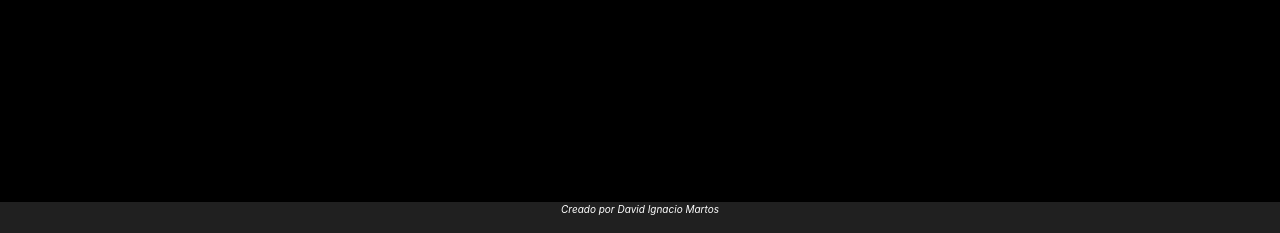
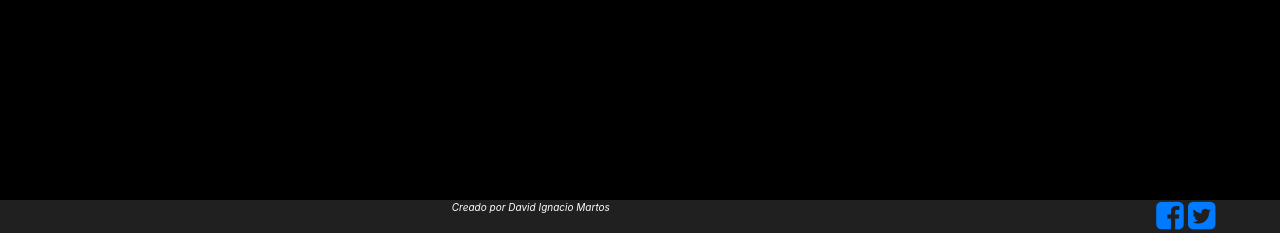
Before and after one commit to Davidfhk/Layndon, a PHP site: template App/layndon/templates/film.twig in a window 1280 px wide. Shown: the part 567-800 px from the top of the page. Run offline with PHP 8.4, Linux system fonts and the light colour scheme; the template is opened without the code that fills it, so the values that code supplies are empty; some libraries are stand-ins or nearby versions.

Commit message:
Añadimos los enlaces de facebook y twitter

```diff
--- a/App/layndon/templates/master.twig
+++ b/App/layndon/templates/master.twig
@@ -6,6 +6,7 @@
 	<meta charset="UTF-8">
 	<meta name="viewport" content="width=device-width, initial-scale=1, shrink-to-fit=no">
 	<link rel="stylesheet" href="https://maxcdn.bootstrapcdn.com/bootstrap/4.0.0-beta.2/css/bootstrap.min.css">
+	<link rel="stylesheet" href="https://maxcdn.bootstrapcdn.com/font-awesome/4.7.0/css/font-awesome.min.css">
 	{% block style %}
 	{% endblock %}
 	<script src="https://code.jquery.com/jquery-3.2.1.slim.min.js"></script>
@@ -70,7 +71,15 @@
 	</div>
 	<footer>
 	{% block footer %}
-		<p>Creado por David Ignacio Martos</p>
+		<div class="row">
+			<div class="author col-xs-3 col-sm-9 col-md-10">
+				<p>Creado por David Ignacio Martos</p>
+			</div>
+			<div class="social-button col-xs-3 col-sm-3 col-md-2">
+		  		<a href="https://www.facebook.com" class="fa fa-2x fa-facebook-square"></a>
+		  		<a href="https://www.twitter.com" class="fa fa-2x fa-twitter-square"></a>
+			</div>
+		</div>
 	{% endblock %}
 	</footer>
 </body>
```
